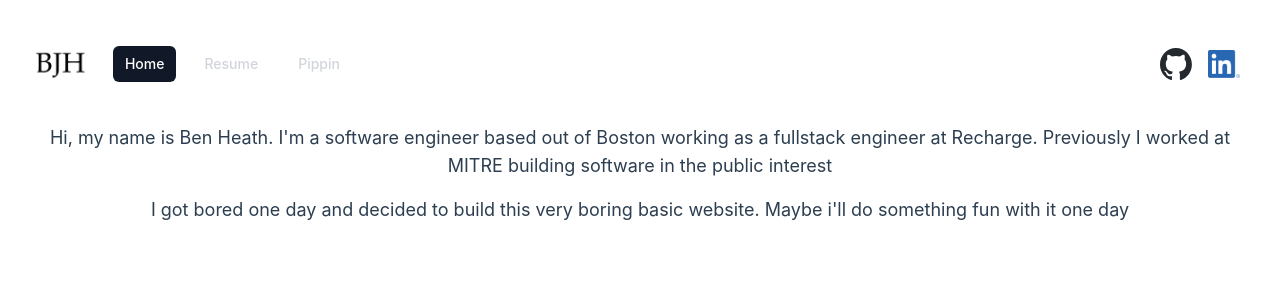
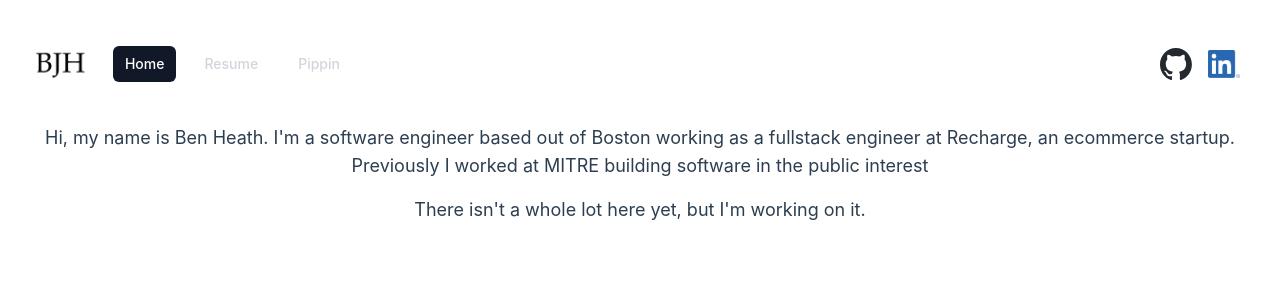
Before and after one commit to BenHeath0/benjamin-heath.com, a Vue app: page / in a window 1280 px wide. Shown: the top 300 px of the page. Built offline with nearby package versions, Linux system fonts and the light colour scheme.

Commit message:
chore: cleanup copy on home

```diff
--- a/src/views/HomeView.vue
+++ b/src/views/HomeView.vue
@@ -2,13 +2,12 @@
   <div class="px-10 py-5 text-lg text-center">
     <p class="py-2">
       Hi, my name is Ben Heath. I'm a software engineer based out of Boston working
-      as a fullstack engineer at Recharge. Previously I worked at MITRE building software
+      as a fullstack engineer at Recharge, an ecommerce startup. Previously I worked at MITRE building software
       in the public interest
     </p>
 
     <p class="py-2">
-      I got bored one day and decided to build this very boring basic website. Maybe i'll
-      do something fun with it one day
+      There isn't a whole lot here yet, but I'm working on it.
     </p>
   </div>
 </template>
```
